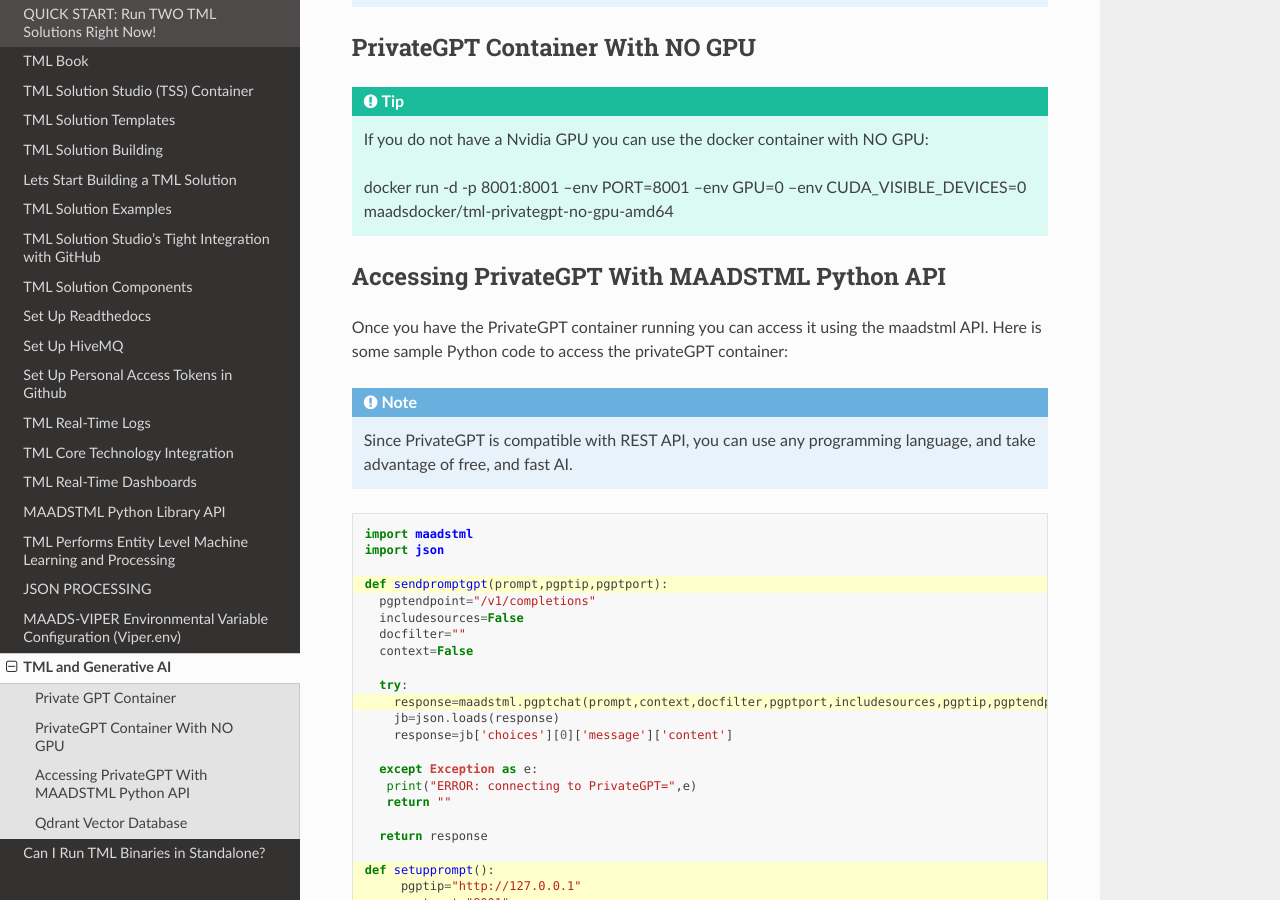
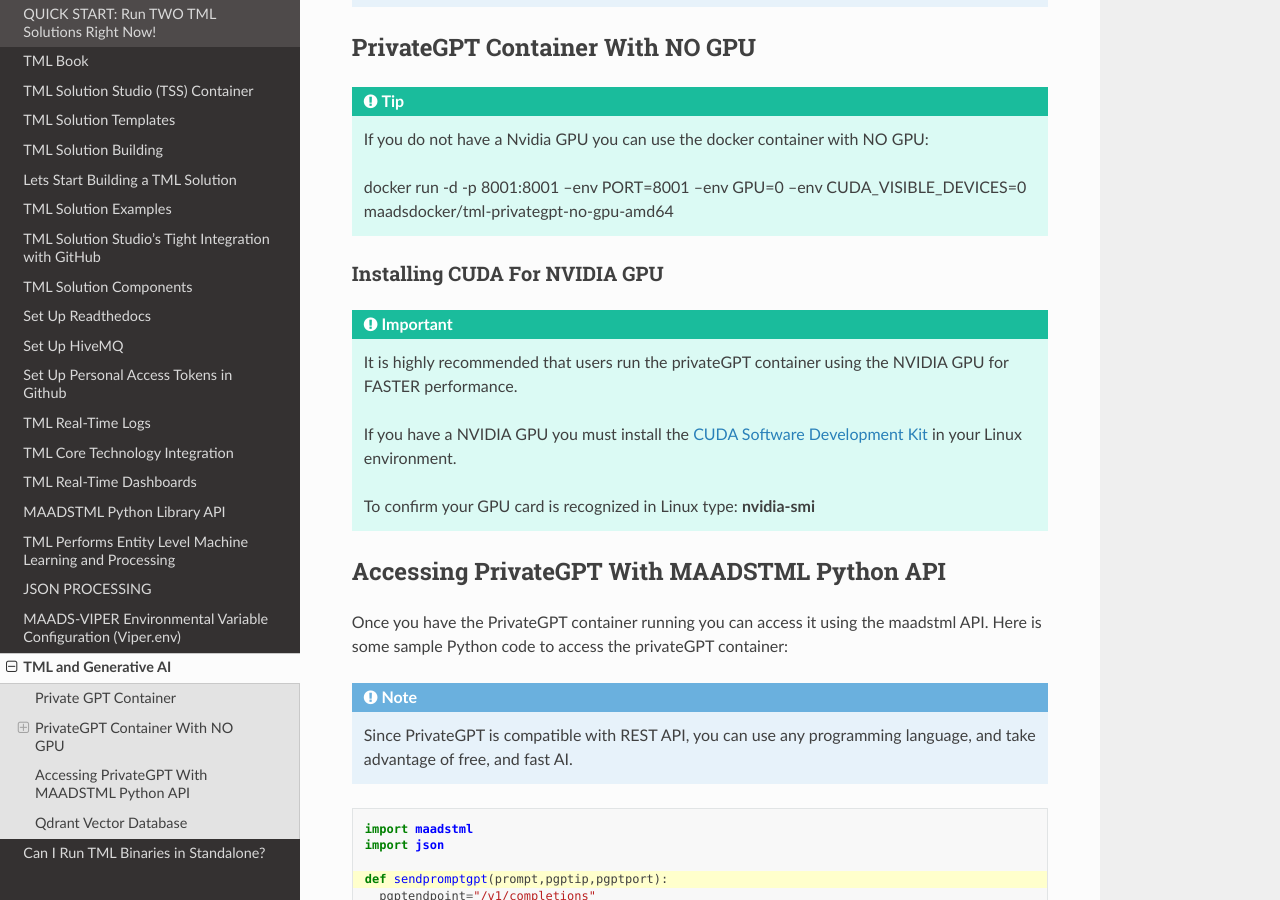
Before and after one commit to smaurice101/readthedocs, a Sphinx documentation site: the page built from docs/source/genai.rst, in a window 1280 px wide and 900 px high, scrolled down 1310 px. Built offline with Sphinx 7.4.7 and the Read the Docs theme 3.1.0, drawn with Linux system fonts in a browser that asks for light colours.

Commit message:
Update genai.rst

```diff
--- a/docs/source/genai.rst
+++ b/docs/source/genai.rst
@@ -66,6 +66,15 @@
 
    docker run -d -p 8001:8001 --env PORT=8001 --env GPU=0 --env CUDA_VISIBLE_DEVICES=0 maadsdocker/tml-privategpt-no-gpu-amd64
 
+Installing CUDA For NVIDIA GPU
+^^^^^^^^^^^^^^^^^^
+
+.. important::
+   It is highly recommended that users run the privateGPT container using the NVIDIA GPU for FASTER performance.
+
+   If you have a NVIDIA GPU you must install the `CUDA Software Development Kit <https://developer.nvidia.com/cuda-downloads>`_ in your Linux environment.
+
+   To confirm your GPU card is recognized in Linux type: **nvidia-smi**
 
 Accessing PrivateGPT With MAADSTML Python API
 -----------------
```
